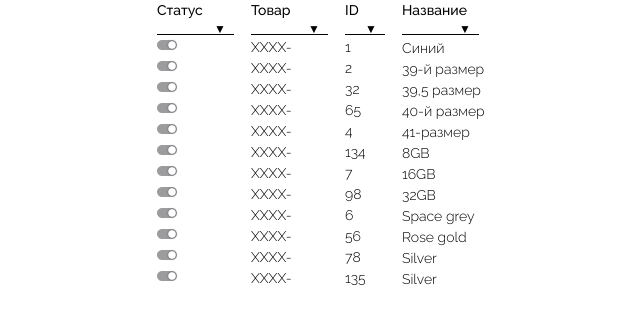
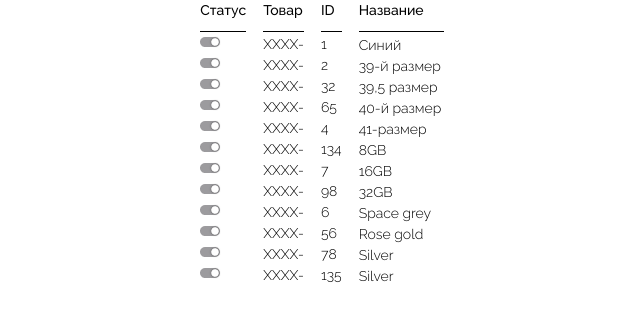
Before and after one commit to Anatolii1996/lp_crm-test, a React (Create React App) app: page / in a window 1280 px wide. Shown: the top 324 px of the page, without its empty margins (318-958 px from the left). Built offline with nearby package versions, Linux system fonts and the light colour scheme.

Commit message:
подменяю стрелку на строку

```diff
--- a/src/App.scss
+++ b/src/App.scss
@@ -85,3 +85,7 @@ select {
   border-bottom: 1px solid black;
   background-color: inherit;
 }
+.space{
+  height: 14px;
+  border-bottom: 1px solid black;
+}
--- a/src/components/table.jsx
+++ b/src/components/table.jsx
@@ -67,6 +67,7 @@ const Table = () => {
           <tr className="table_wrap_header">
             <td>
               <p>Статус</p>{" "}
+              {isHover ? (
                 <div className="select">
                   <select>
                     <option selected></option>
@@ -74,9 +75,13 @@ const Table = () => {
                     <option>красный</option>
                   </select>
                 </div>
+              ) : (
+                <div className="space"></div>
+              )}
             </td>
             <td>
               <p>Товар</p>{" "}
+              {isHover ? (
                 <div className="select">
                   <select>
                     <option selected></option>
@@ -84,9 +89,13 @@ const Table = () => {
                     <option>красный</option>
                   </select>
                 </div>
+              ) : (
+                <div className="space"></div>
+              )}
             </td>
             <td className="id_number">
               <p>ID</p>{" "}
+              {isHover ? (
                 <div className="select">
                   <select>
                     <option selected></option>
@@ -94,9 +103,13 @@ const Table = () => {
                     <option>красный</option>
                   </select>
                 </div>
+              ) : (
+                <div className="space"></div>
+              )}
             </td>
-            <td >
+            <td>
               <p>Название</p>
+              {isHover ? (
                 <div className="select">
                   <select>
                     <option selected></option>
@@ -104,6 +117,9 @@ const Table = () => {
                     <option>красный</option>
                   </select>
                 </div>
+              ) : (
+                <div className="space"></div>
+              )}
             </td>
           </tr>
         </thead>
```
Lines whose indentation alone changed are shown as unchanged.
